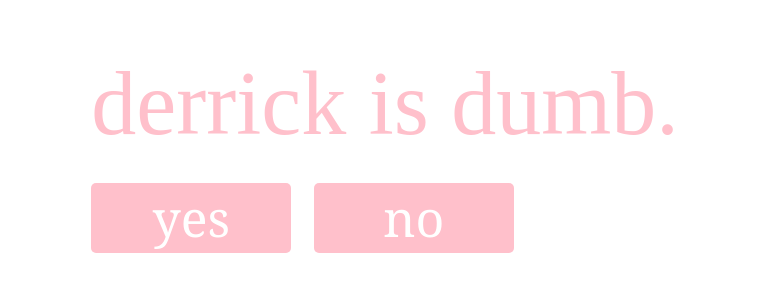
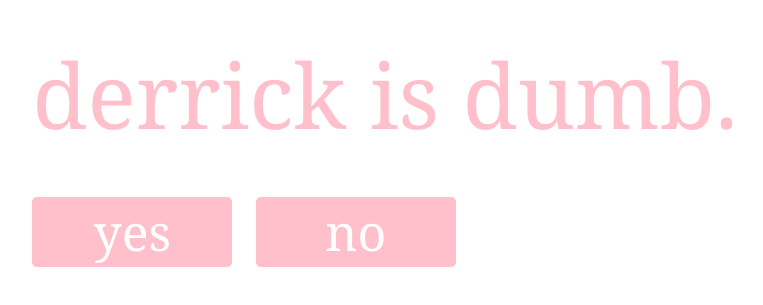
Before and after one commit to PanyBavl/youre-dumb-derrick, a plain HTML site: page index.html in a window 1280 px wide. Shown: the part 245-550 px from the top of the page, without its empty margins (255-1018 px from the left). Drawn offline with Linux system fonts and the light colour scheme.

Commit message:
Update stylesheet.css

```diff
--- a/stylesheet.css
+++ b/stylesheet.css
@@ -2,7 +2,7 @@ html, body {
   height: 100%;
   background: white;
   font-size: 90px;
-  font-family Georgia, serif;
+  font-family: Georgia, serif;
   user-select: none;
   color: pink
 }
```
